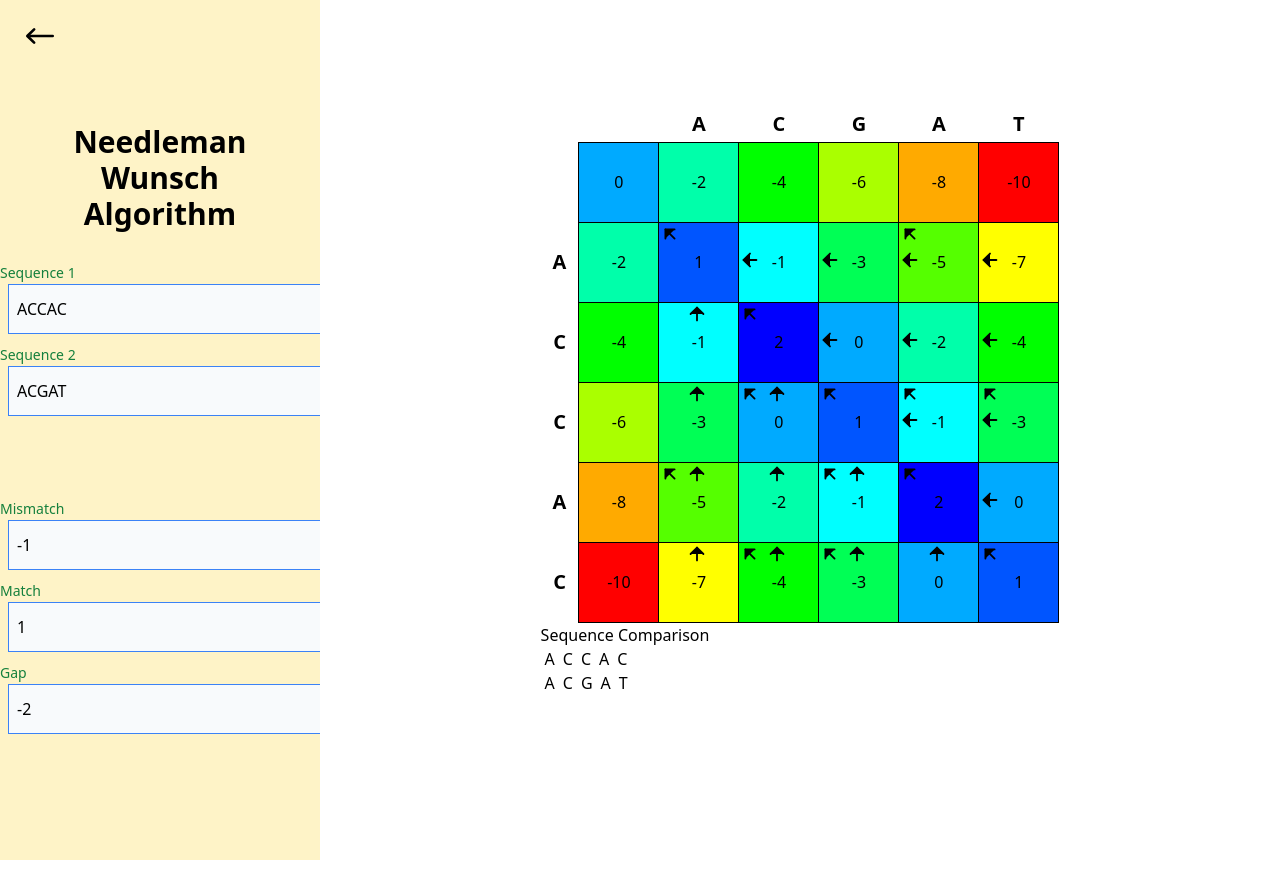
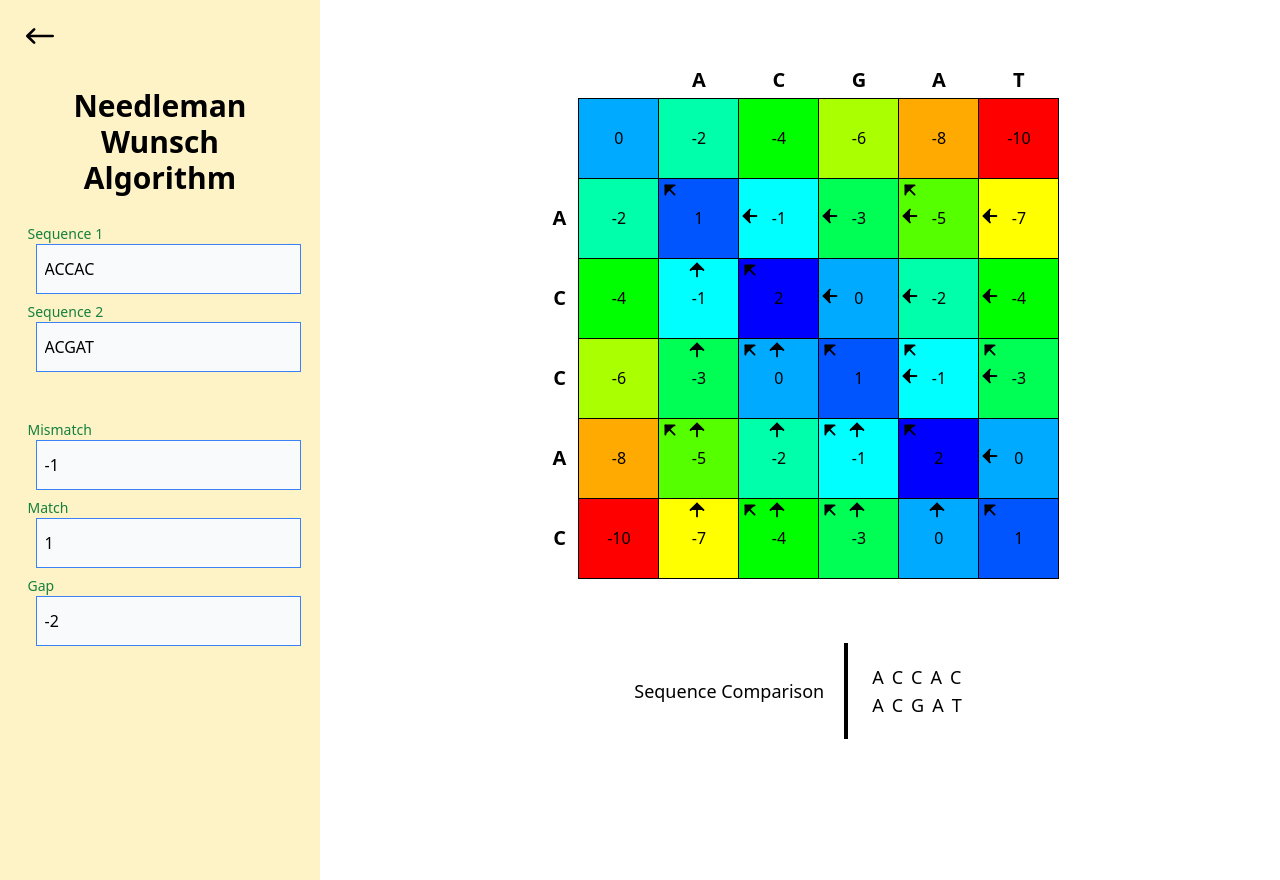
Before and after one commit to ANUSHKALA/sequence_alignment_visualizer, a Next.js app: page /global in a window 1280 px wide. Built offline with nearby package versions, Linux system fonts and the light colour scheme.

Commit message:
ui fixes

```diff
--- a/components/Needleman/index.js
+++ b/components/Needleman/index.js
@@ -137,9 +137,12 @@ export default function Needleman({ sequenceA, sequenceB, config }) {
           />
         </>
       )}
+      <div className="flex justify-center mt-16 text-lg">
+        <div className="flex justify-center items-center p-5">
+          <h3 className="">Sequence Comparison</h3>
+        </div>
+        <div className="p-5 border border-black border-l-4 border-r-0 border-t-0 border-b-0">
           <div className="">
-        <h3>Sequence Comparison</h3>
-        <div>
             {comparisonSeq.alignedSequenceA.split("").map((char, index) => (
                 <span key={index} className="px-1">
               {char}
@@ -155,5 +158,6 @@ export default function Needleman({ sequenceA, sequenceB, config }) {
           </div>
         </div>
       </div>
+    </div>
   );
 }
--- a/components/seqInput.js
+++ b/components/seqInput.js
@@ -1,25 +1,24 @@
 import React from "react";
 
-export default function SeqInput({value, placeholder="", onChange, label, type="text"}) {
+export default function SeqInput({value, placeholder="", onChange, label, type="text", className}) {
 
   return (
-    <div className="mb-2">
+    <div className="mb-2 mx-5">
       <label
         htmlFor="success"
-        className="text-sm font-medium text-green-700 dark:text-green-500"
+        className="absolute pb-5 text-sm font-medium text-green-700 dark:text-green-500"
       >
         {label}
       </label>
       <input
         type={type}
-        className="bg-slate-50 border py-3 px-2 min-w-full mx-2 uppercase border-blue-500 focus:border-blue-500 focus:ring-0"
+        className={className?
+            className:
+            "mt-5 bg-slate-50 border py-3 px-2  min-w-full mx-2 uppercase border-blue-500 focus:border-blue-500 focus:ring-0"}
         placeholder={placeholder}
         value={value}
         onChange={onChange}
       />
-      {/* <p class="mt-2 text-sm text-red-600 dark:text-red-500">
-        <span class="font-medium">Well done!</span> Invalid DNA Sequence
-      </p> */}
     </div>
   );
 }
--- a/pages/global.js
+++ b/pages/global.js
@@ -14,7 +14,7 @@ const Global = () => {
   });
 
   return (
-    <div className="grid md:grid-cols-4 h-screen w-screen">
+    <div className="grid md:grid-cols-4 h-full w-screen">
       <div className="grid md:col-span-1 bg-amber-100">
         <div>
           <div className="mt-3 ml-4">
@@ -28,13 +28,15 @@ const Global = () => {
               />
             </Link>
           </div>
-          <div className="flex flex-wrap justify-center h-screen items-center">
-            <div>
+          <div className="h-screen px3">
+
               <div className="mx-10 p-2 my-5">
                 <div className="text-center font-bold text-3xl">
                   Needleman Wunsch Algorithm
                 </div>
               </div>
+
+
               <div className="flex flex-wrap justify-center">
                 <SeqInput
                     value={sequenceA}
@@ -53,10 +55,10 @@ const Global = () => {
                     }}
                 />
               </div>
-            </div>
-            <div className="grid grid-rows-2">
-              <div className="grid row-span-1">
-                <div className="grid">
+
+
+              <div className="flex flex-wrap lg:justify-center md:justify-start justify-center mt-10">
+                <div className="">
                   <SeqInput
                       value={config.mismatch}
                       placeholder="-1"
@@ -70,7 +72,7 @@ const Global = () => {
                       }}
                   />
                 </div>
-                <div className="">
+                <div >
                   <SeqInput
                       value={config.match}
                       placeholder="1"
@@ -84,8 +86,7 @@ const Global = () => {
                       }}
                   />
                 </div>
-              </div>
-              <div className="">
+                <div>
                   <SeqInput
                       value={config.gap}
                       placeholder="-1"
@@ -100,6 +101,7 @@ const Global = () => {
                   />
                 </div>
               </div>
+
           </div>
         </div>
       </div>
```
Also changed, not shown: pages/local.js (indentation only). Lines whose indentation alone changed are shown as unchanged.
